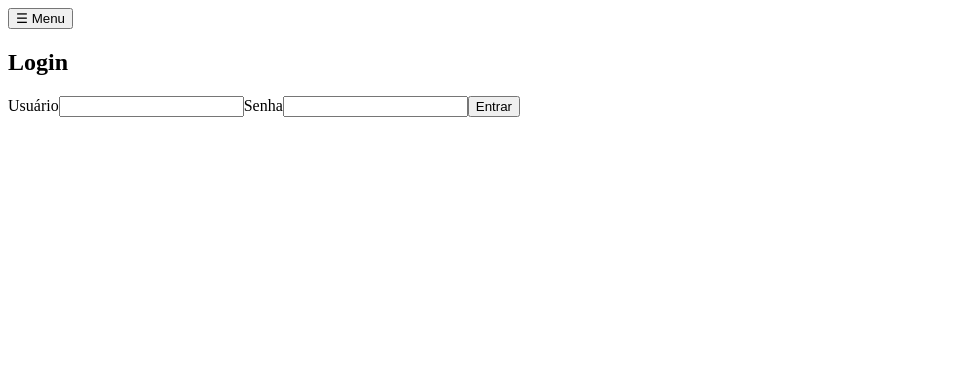
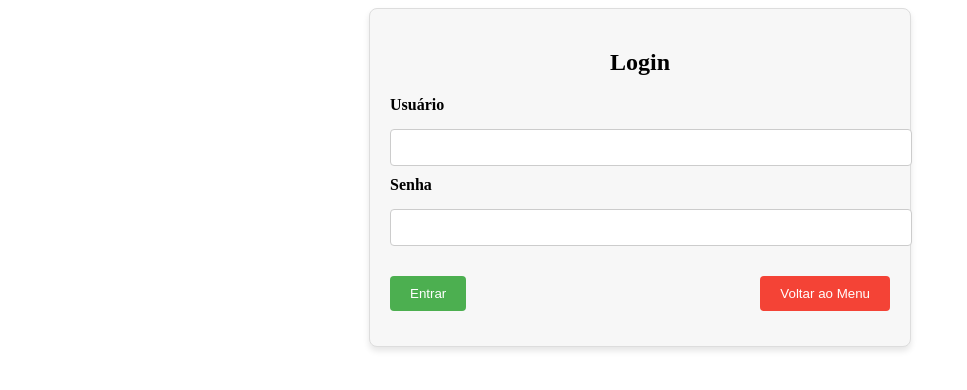
Before and after one commit to GabrielCosta-99/Front_QBank, an Angular app: page /login in a window 1280 px wide. Shown: the top 390 px of the page, without its empty margins (0-967 px from the left). Built offline with nearby package versions, Linux system fonts and the light colour scheme.

Commit message:
Estilização da tela de login

```diff
--- a/src/app/pages/login/login.component.css
+++ b/src/app/pages/login/login.component.css
@@ -1,3 +1,80 @@
+.login-container {
+  max-width: 500px;
+  margin: 0 auto;
+  padding: 20px;
+  background-color: #f7f7f7;
+  border: 1px solid #ddd;
+  border-radius: 8px;
+  box-shadow: 0 4px 6px rgba(0, 0, 0, 0.1);
+}
+
+h2 {
+  text-align: center;
+  margin-bottom: 20px;
+}
+
+div {
+  margin-bottom: 15px;
+}
+
+label {
+  font-weight: bold;
+  margin-bottom: 5px;
+  display: block;
+}
+
+input,
+select {
+  width: 100%;
+  padding: 10px;
+  border: 1px solid #ccc;
+  border-radius: 4px;
+  margin: 10px 0;
+}
+
+.buttons {
+  display: flex;
+  justify-content: space-between;
+  margin-top: 20px;
+}
+
+button {
+  padding: 10px 20px;
+  border: none;
+  border-radius: 4px;
+  cursor: pointer;
+}
+
+.enter-button {
+  background-color: #4caf50;
+  color: white;
+}
+
+.enter-button:hover {
+  background-color: #45a049;
+}
+
+.menu-button {
+  background-color: #f44336;
+  color: white;
+}
+
+.menu-button:hover {
+  background-color: #e53935;
+}
+
+.success-message {
+  color: green;
+  margin-top: 10px;
+}
+
+.error-message {
+  color: red;
+  margin-top: 10px;
+}
+
+
+
 /* Mensagem de erro */
 .error-message {
   color: red;
@@ -20,11 +97,12 @@
   animation: spin 1s linear infinite;
 }
 
-/* Animação do spinner */
+/*/* Animação do spinner */
 @keyframes spin {
   0% { transform: rotate(0deg); }
   100% { transform: rotate(360deg); }
 }
+
 
 /* Estilos para campos inválidos */
 .invalid {
--- a/src/app/pages/login/login.component.html
+++ b/src/app/pages/login/login.component.html
@@ -1,12 +1,5 @@
 <div class="login-container">
-  <!-- Botão para abrir/fechar o menu -->
-  <button (click)="toggleMenu()" class="menu-button">☰ Menu</button>
-
-  <!-- Menu Lateral -->
-  <app-menu [menuOpen]="menuOpen" (menuToggle)="toggleMenu()"></app-menu>
-
   <h2>Login</h2>
-
   <!-- Mensagem de erro -->
   <div *ngIf="errorMessage" class="error-message">
     {{ errorMessage }}
@@ -20,7 +13,11 @@
     <label for="password">Senha</label>
     <input id="password" type="password" [(ngModel)]="password" name="password" required />
 
-    <button type="submit" [disabled]="loading">Entrar</button>
+    <div class="buttons">
+    <button type="submit" class = "enter-button" [disabled]="loading">Entrar</button>
+    <button type="button" class="menu-button" (click)="voltarAoMenu()">Voltar ao Menu</button>
+    </div>
+
   </form>
 
   <!-- Loading spinner durante a tentativa de login -->
--- a/src/app/pages/login/login.component.ts
+++ b/src/app/pages/login/login.component.ts
@@ -51,4 +51,8 @@ export class LoginComponent {
   toggleMenu() {
     this.menuOpen = !this.menuOpen;
   }
+
+  voltarAoMenu() {
+    this.router.navigate(['/']);
+  }
 }
```
